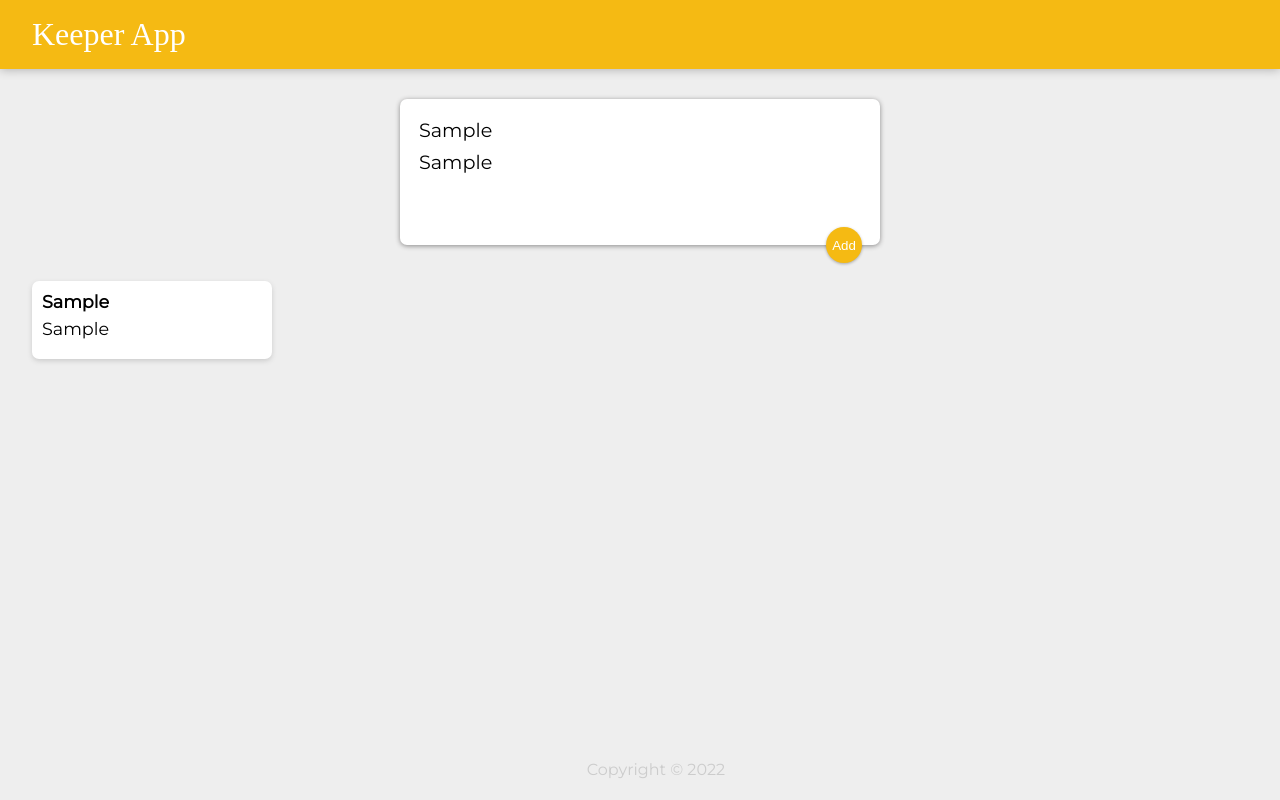
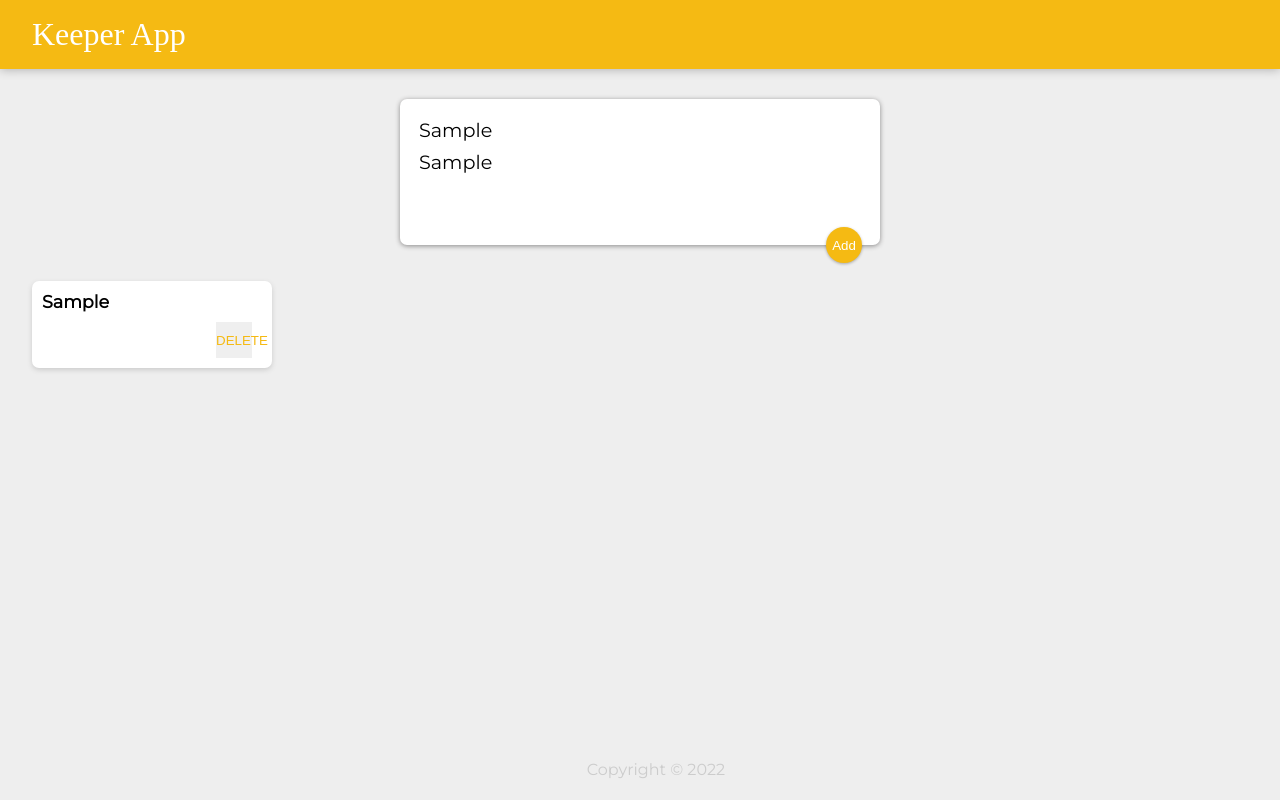
Before and after one commit to michael-valenti/keeper-app, a React (Create React App) app: page / in a window 1280 px wide. Both pictures are taken after typing "Sample", "Sample" into the empty fields and a click on the button "Add". Built offline with nearby package versions, Linux system fonts and the light colour scheme; a web font is replaced by a local one.

Commit message:
Add a DELETE button and an onClick that deletes the note.

```diff
--- a/src/components/Note.jsx
+++ b/src/components/Note.jsx
@@ -5,7 +5,13 @@ import React from "react";
 //for functions
 
 function Note(props) {
-  return <div className="note"><h1>{props.title}</h1> <p>{props.body}</p></div>;
+
+  function handleClick(){
+    props.onDelete(props.id);
+  }
+
+
+  return <div className="note"><h1>{props.title}</h1> <p>{props.content}</p><button onClick={handleClick}>DELETE</button></div>;
 }
 
 export default Note;
```
